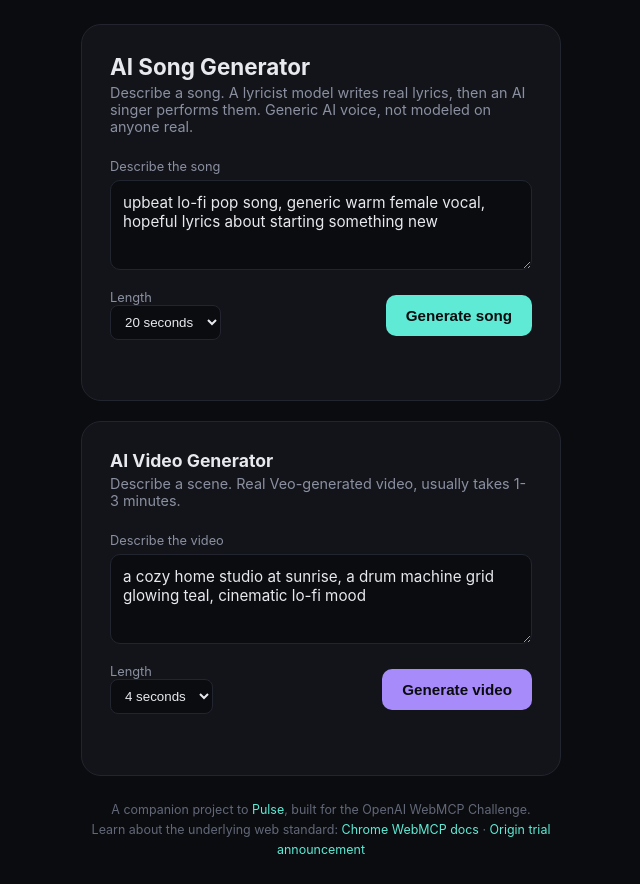
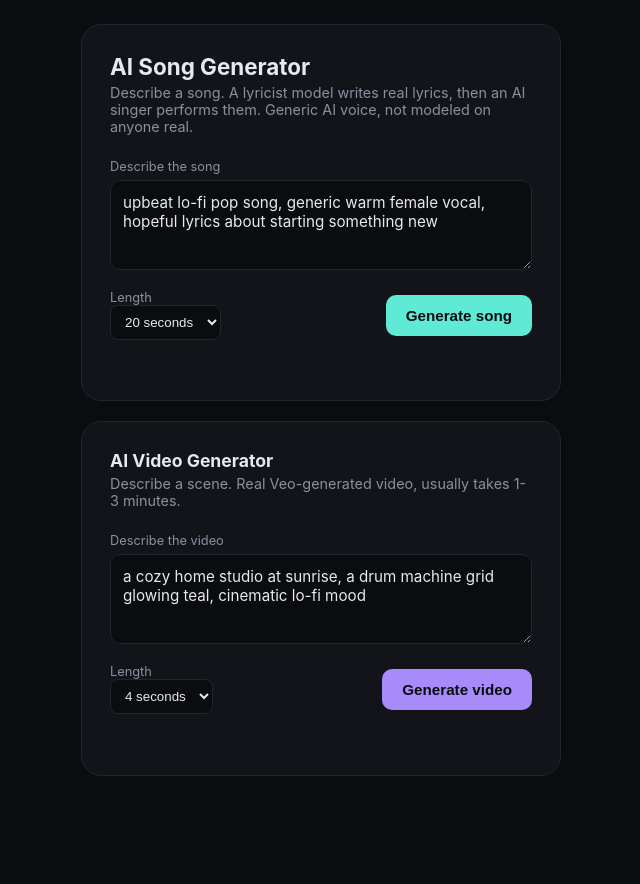
Before and after one commit to harsh543/ai-song-service, a website: page public/index.html in a window 1280 px wide. Shown: the whole page, without its empty margins (319-959 px from the left). After the commit the page ends 800 px from the top, so only its background shows below. Drawn offline with Linux system fonts and the light colour scheme.

Commit message:
Remove footer (Pulse link + WebMCP doc links)

```diff
--- a/public/index.html
+++ b/public/index.html
@@ -72,9 +72,6 @@
 	audio, video { width: 100%; margin-top: 8px; border-radius: 10px; }
 	a.download { display: inline-block; margin-top: 8px; color: #5eead4; font-size: 0.85rem; text-decoration: none; }
 	.lyrics { margin-top: 10px; font-size: 0.8rem; color: #c7cbd4; white-space: pre-line; line-height: 1.5; }
-	footer { text-align: center; font-size: 0.78rem; color: #626878; line-height: 1.6; padding-top: 4px; }
-	footer a { color: #5eead4; text-decoration: none; }
-	footer a:hover { text-decoration: underline; }
 </style>
 </head>
 <body>
@@ -133,13 +130,6 @@
 			<a id="downloadVideo" class="download" download="video.mp4">Download MP4</a>
 		</div>
 	</section>
-
-	<footer>
-		A companion project to <a href="https://pulse-webmcp.vercel.app" target="_blank" rel="noopener">Pulse</a>,
-		built for the OpenAI WebMCP Challenge.<br />
-		Learn about the underlying web standard: <a href="https://developer.chrome.com/docs/ai/webmcp" target="_blank" rel="noopener">Chrome WebMCP docs</a>
-		&middot; <a href="https://developer.chrome.com/blog/ai-webmcp-origin-trial" target="_blank" rel="noopener">Origin trial announcement</a>
-	</footer>
 </main>
 
 <script>
```
